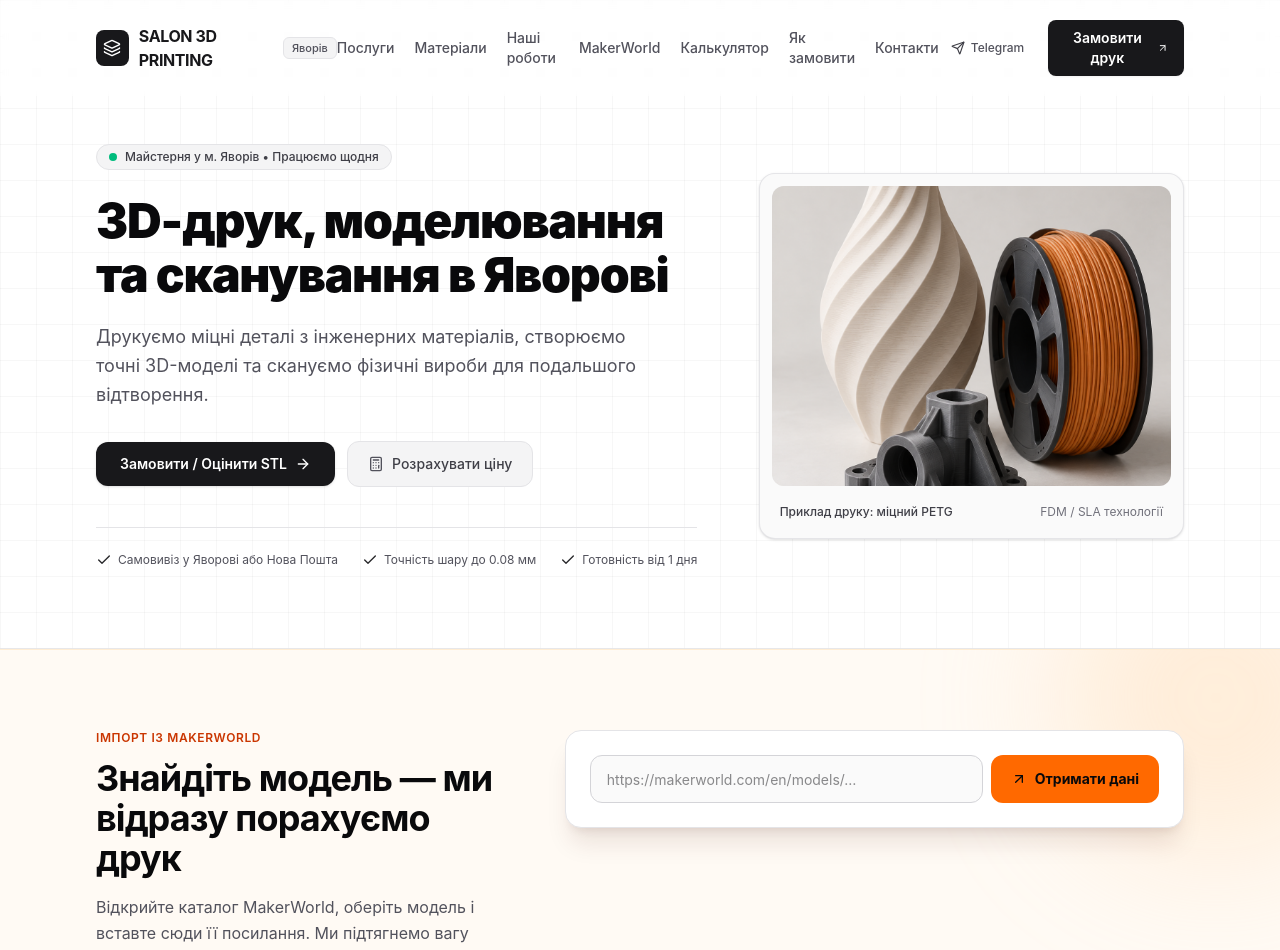
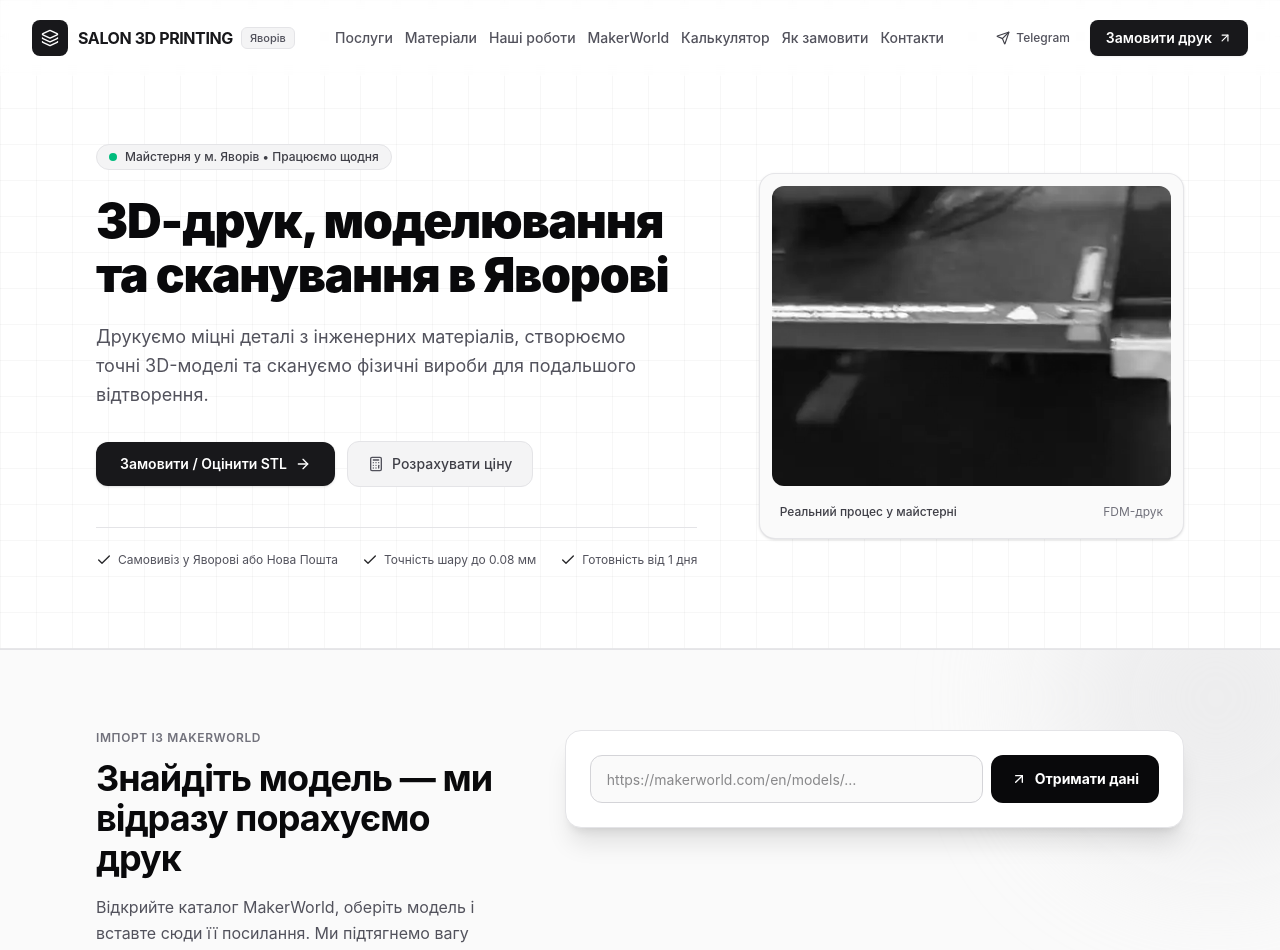
Before and after one commit to ivanchikyarchick/salon-3d-print-yavoriv, a Next.js app: page / in a window 1280 px wide. Shown: the top 950 px of the page. Built offline with nearby package versions, Linux system fonts and the light colour scheme.

Commit message:
style: unify monochrome branding and header layout

```diff
--- a/components/landing/calculator.tsx
+++ b/components/landing/calculator.tsx
@@ -129,7 +129,7 @@ export function Calculator({ onOpenOrderModalWithData }: CalculatorProps) {
           </div>
 
           {isBulkOrder && (
-            <div className="mt-4 rounded-xl border border-amber-200 bg-amber-50 px-4 py-3 text-sm text-amber-900">
+            <div className="mt-4 rounded-xl border border-zinc-300 bg-zinc-100 px-4 py-3 text-sm text-zinc-800">
               Загальна вага від 3 кг — можемо погодити індивідуальну ціну.
             </div>
           )}
--- a/components/landing/header.tsx
+++ b/components/landing/header.tsx
@@ -38,15 +38,15 @@ export function Header({ onOpenOrderModal }: HeaderProps) {
             : "bg-white/50 backdrop-blur-xs py-5"
         }`}
       >
-        <div className="max-w-6xl mx-auto px-4 sm:px-6 lg:px-8">
+        <div className="max-w-[1600px] mx-auto px-4 sm:px-6 lg:px-8">
           <div className="flex items-center justify-between">
             {/* Logo */}
-            <a href="#" className="flex items-center gap-2.5 group">
+            <a href="#" className="flex items-center gap-2.5 group shrink-0">
               <div className="size-9 rounded-lg bg-zinc-900 text-white flex items-center justify-center">
                 <Layers className="size-4.5" />
               </div>
               <div className="flex items-center gap-2">
-                <span className="font-bold text-base text-zinc-900 tracking-tight">
+                <span className="font-bold text-base text-zinc-900 tracking-tight whitespace-nowrap">
                   SALON 3D PRINTING
                 </span>
                 <span className="text-[11px] font-medium px-2 py-0.5 rounded-md bg-zinc-100 text-zinc-600 border border-zinc-200">
@@ -56,12 +56,12 @@ export function Header({ onOpenOrderModal }: HeaderProps) {
             </a>
 
             {/* Desktop Nav */}
-            <nav className="hidden lg:flex items-center gap-5">
+            <nav className="hidden xl:flex items-center gap-3 2xl:gap-5 mx-5">
               {navLinks.map((link) => (
                 <a
                   key={link.href}
                   href={link.href}
-                  className="text-sm font-medium text-zinc-600 hover:text-zinc-950 transition-colors"
+                  className="text-sm font-medium text-zinc-600 hover:text-zinc-950 transition-colors whitespace-nowrap"
                 >
                   {link.label}
                 </a>
@@ -69,12 +69,12 @@ export function Header({ onOpenOrderModal }: HeaderProps) {
             </nav>
 
             {/* Actions */}
-            <div className="hidden sm:flex items-center gap-3">
+            <div className="hidden xl:flex items-center gap-2 shrink-0">
               <a
                 href="https://t.me"
                 target="_blank"
                 rel="noreferrer"
-                className="inline-flex items-center gap-1.5 px-3 py-1.5 text-xs font-medium text-zinc-600 hover:text-zinc-900 rounded-lg hover:bg-zinc-100 transition-colors"
+                className="inline-flex items-center gap-1.5 px-3 py-1.5 text-xs font-medium text-zinc-600 hover:text-zinc-900 rounded-lg hover:bg-zinc-100 transition-colors whitespace-nowrap"
               >
                 <Send className="size-3.5 text-zinc-700" />
                 <span>Telegram</span>
@@ -82,7 +82,7 @@ export function Header({ onOpenOrderModal }: HeaderProps) {
 
               <button
                 onClick={onOpenOrderModal}
-                className="inline-flex items-center gap-1.5 px-4 py-2 text-sm font-semibold text-white bg-zinc-900 hover:bg-zinc-800 rounded-lg transition-colors cursor-pointer shadow-xs"
+                className="inline-flex items-center gap-1.5 px-4 py-2 text-sm font-semibold text-white bg-zinc-900 hover:bg-zinc-800 rounded-lg transition-colors cursor-pointer shadow-xs whitespace-nowrap"
               >
                 <span>Замовити друк</span>
                 <ArrowUpRight className="size-3.5" />
@@ -90,7 +90,7 @@ export function Header({ onOpenOrderModal }: HeaderProps) {
             </div>
 
             {/* Mobile menu trigger */}
-            <div className="flex lg:hidden items-center gap-2">
+            <div className="flex xl:hidden items-center gap-2">
               <button
                 onClick={onOpenOrderModal}
                 className="px-3 py-1.5 text-xs font-semibold text-white bg-zinc-900 rounded-lg"
@@ -111,7 +111,7 @@ export function Header({ onOpenOrderModal }: HeaderProps) {
 
       {/* Mobile Menu */}
       {mobileMenuOpen && (
-        <div className="fixed inset-0 z-40 bg-white/95 backdrop-blur-xl pt-24 px-6 lg:hidden flex flex-col justify-between pb-8">
+        <div className="fixed inset-0 z-40 bg-white/95 backdrop-blur-xl pt-24 px-6 xl:hidden flex flex-col justify-between pb-8">
           <div className="flex flex-col gap-3">
             {navLinks.map((link) => (
               <a
--- a/components/landing/hero.tsx
+++ b/components/landing/hero.tsx
@@ -74,17 +74,17 @@ export function Hero({ onOpenOrderModal }: HeroProps) {
             <div className="relative rounded-2xl bg-zinc-50 border border-zinc-200/90 p-3 shadow-sm">
               <div className="relative aspect-[4/3] rounded-xl overflow-hidden bg-zinc-100">
                 <Image
-                  src="/hero-3d-print.png"
-                  alt="3D друк деталі у Яворові"
+                  src="/workshop-printing-poster.webp"
+                  alt="Реальний процес 3D-друку у майстерні в Яворові"
                   fill
-                  className="object-cover object-center"
+                  className="object-cover object-center grayscale contrast-110"
                   priority
                 />
               </div>
 
               <div className="mt-3 px-2 py-1.5 flex items-center justify-between text-xs text-zinc-500">
-                <span className="font-medium text-zinc-700">Приклад друку: міцний PETG</span>
-                <span>FDM / SLA технології</span>
+                <span className="font-medium text-zinc-700">Реальний процес у майстерні</span>
+                <span>FDM-друк</span>
               </div>
             </div>
           </div>
--- a/components/landing/makerworld-import.tsx
+++ b/components/landing/makerworld-import.tsx
@@ -116,12 +116,12 @@ export function MakerWorldImport({ onOrder }: MakerWorldImportProps) {
   };
 
   return (
-    <section id="makerworld" className="relative overflow-hidden py-20 bg-orange-50/60 text-zinc-900 border-y border-orange-100">
-      <div aria-hidden="true" className="absolute -top-28 -right-24 size-80 rounded-full bg-orange-200/35 blur-3xl" />
+    <section id="makerworld" className="relative overflow-hidden py-20 bg-zinc-50 text-zinc-900 border-y border-zinc-200">
+      <div aria-hidden="true" className="absolute -top-28 -right-24 size-80 rounded-full bg-zinc-200/60 blur-3xl" />
       <div className="max-w-6xl mx-auto px-4 sm:px-6 lg:px-8">
         <div className="grid lg:grid-cols-[0.8fr_1.2fr] gap-10 lg:gap-14 items-start">
           <div className="relative">
-            <span className="text-xs font-semibold uppercase tracking-wider text-orange-700 block mb-3">Імпорт із MakerWorld</span>
+            <span className="text-xs font-semibold uppercase tracking-wider text-zinc-500 block mb-3">Імпорт із MakerWorld</span>
             <h2 className="text-3xl sm:text-4xl font-bold tracking-tight text-zinc-950">Знайдіть модель — ми відразу порахуємо друк</h2>
             <p className="mt-4 text-base text-zinc-600 leading-relaxed">
               Відкрийте каталог MakerWorld, оберіть модель і вставте сюди її посилання. Ми підтягнемо вагу пластику та орієнтовний час із профілю друку.
@@ -130,16 +130,16 @@ export function MakerWorldImport({ onOrder }: MakerWorldImportProps) {
               Відкрити MakerWorld <ExternalLink className="size-4" />
             </a>
             <div className="mt-7 flex gap-3 text-sm text-zinc-600">
-              <ShieldCheck className="size-5 text-orange-600 shrink-0" />
+              <ShieldCheck className="size-5 text-zinc-700 shrink-0" />
               <p>Перед замовленням перевірте ліцензію моделі. Остаточні параметри підтверджуємо після перевірки файлу.</p>
             </div>
           </div>
 
-          <div className="relative rounded-2xl bg-white text-zinc-900 border border-zinc-200 p-5 sm:p-6 shadow-xl shadow-orange-950/10">
+          <div className="relative rounded-2xl bg-white text-zinc-900 border border-zinc-200 p-5 sm:p-6 shadow-xl shadow-zinc-950/10">
             <form onSubmit={handleSubmit} className="flex flex-col sm:flex-row gap-2">
               <label htmlFor="makerworld-url" className="sr-only">Посилання на модель MakerWorld</label>
               <input id="makerworld-url" type="url" required value={url} onChange={(event) => setUrl(event.target.value)} placeholder="https://makerworld.com/en/models/…" className="flex-1 h-12 px-4 rounded-xl bg-zinc-50 border border-zinc-300 text-sm focus:outline-none focus:border-zinc-900" />
-              <button type="submit" disabled={loading} className="h-12 px-5 rounded-xl bg-orange-500 hover:bg-orange-400 disabled:opacity-60 text-zinc-950 text-sm font-bold transition-colors inline-flex items-center justify-center gap-2">
+              <button type="submit" disabled={loading} className="h-12 px-5 rounded-xl bg-zinc-950 hover:bg-zinc-800 disabled:opacity-60 text-white text-sm font-bold transition-colors inline-flex items-center justify-center gap-2">
                 {loading ? <Loader2 className="size-4 animate-spin" /> : <ArrowUpRight className="size-4" />}
                 {loading ? "Завантажуємо" : "Отримати дані"}
               </button>
@@ -166,7 +166,7 @@ export function MakerWorldImport({ onOrder }: MakerWorldImportProps) {
                         <input type="radio" name="makerworld-profile" value={profile.id} checked={profile.id === selectedProfileId} onChange={() => setSelectedProfileId(profile.id)} className="sr-only" />
                         <div className="flex justify-between gap-3">
                           <span className="text-sm font-semibold line-clamp-1">{profile.title}</span>
-                          {profile.isDefault && <span className="text-[11px] font-semibold text-orange-700 shrink-0">Основний</span>}
+                          {profile.isDefault && <span className="text-[11px] font-semibold text-zinc-700 shrink-0">Основний</span>}
                         </div>
                         <div className="mt-2 flex flex-wrap gap-x-4 gap-y-1 text-xs text-zinc-500">
                           <span className="inline-flex items-center gap-1"><Scale className="size-3.5" /> {profile.weightGrams} г</span>
@@ -191,7 +191,7 @@ export function MakerWorldImport({ onOrder }: MakerWorldImportProps) {
                         <div className="text-xs text-zinc-500">{totalWeight} г × {pricePerGram} грн/г</div>
                       </div>
                     </div>
-                    <button type="button" onClick={handleOrder} className="px-5 py-2.5 rounded-xl bg-orange-500 hover:bg-orange-400 text-zinc-950 text-sm font-bold transition-colors">Замовити цю модель</button>
+                    <button type="button" onClick={handleOrder} className="px-5 py-2.5 rounded-xl bg-white hover:bg-zinc-100 text-zinc-950 text-sm font-bold transition-colors">Замовити цю модель</button>
                   </div>
                 )}
               </div>
--- a/components/landing/workflow-stepper.tsx
+++ b/components/landing/workflow-stepper.tsx
@@ -38,7 +38,7 @@ export function WorkflowStepper() {
           <figure className="relative min-h-80 overflow-hidden rounded-2xl bg-zinc-200 border border-zinc-200">
             <SlowWorkshopVideo src="/result-finished-piece-slow.mp4" poster="/workshop-finished-piece.webp" label="Готовий декоративний виріб після 3D-друку" sizes="(min-width: 1024px) 42vw, 100vw" />
             <figcaption className="absolute inset-x-0 bottom-0 bg-gradient-to-t from-zinc-950/90 to-transparent px-6 pb-5 pt-16 text-white">
-              <span className="block text-xs uppercase tracking-wider text-orange-300">Результат</span>
+              <span className="block text-xs uppercase tracking-wider text-zinc-300">Результат</span>
               <span className="mt-1 block text-lg font-bold">Готова деталь, яку можна одразу використовувати</span>
             </figcaption>
           </figure>
```
